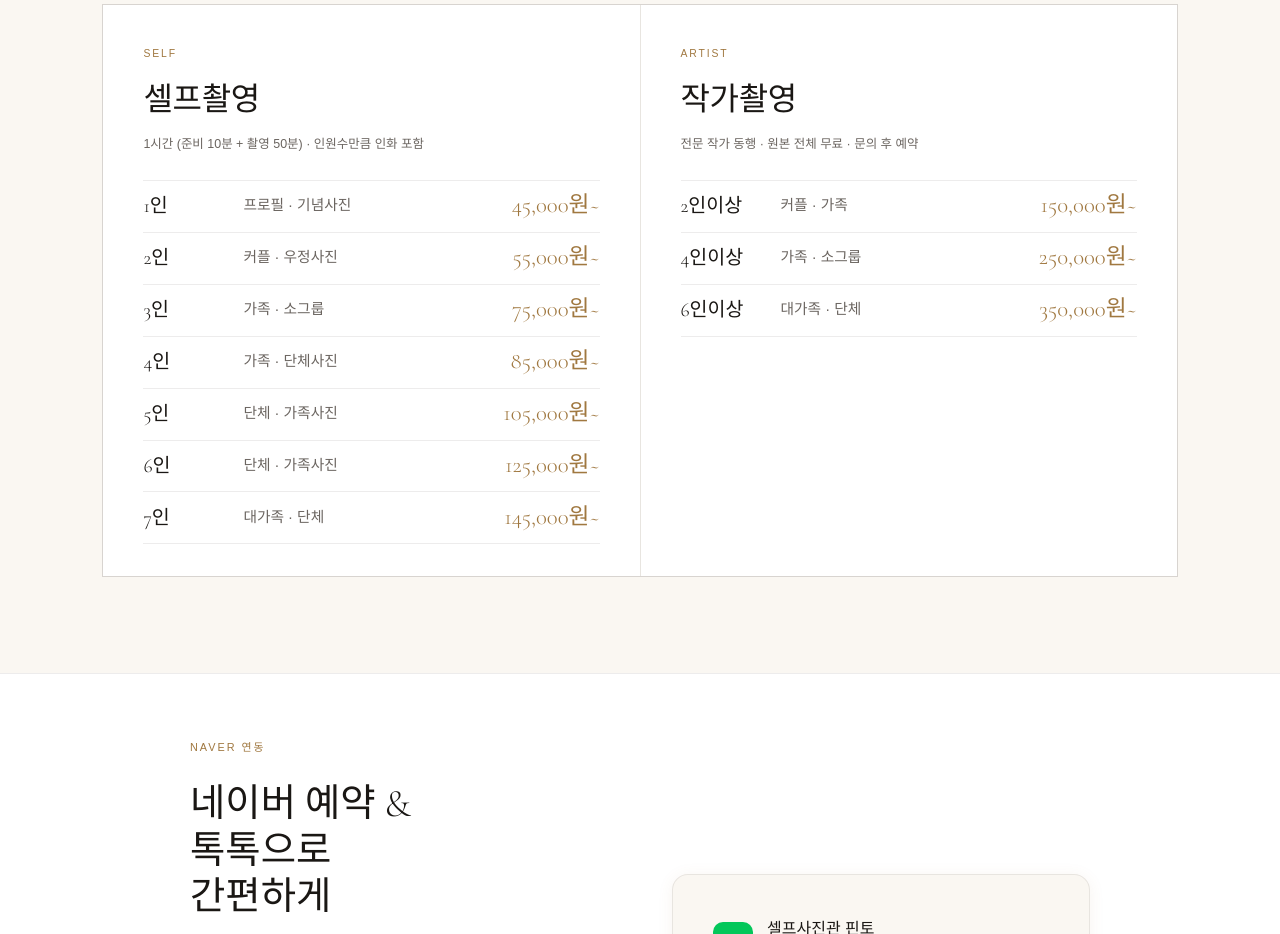
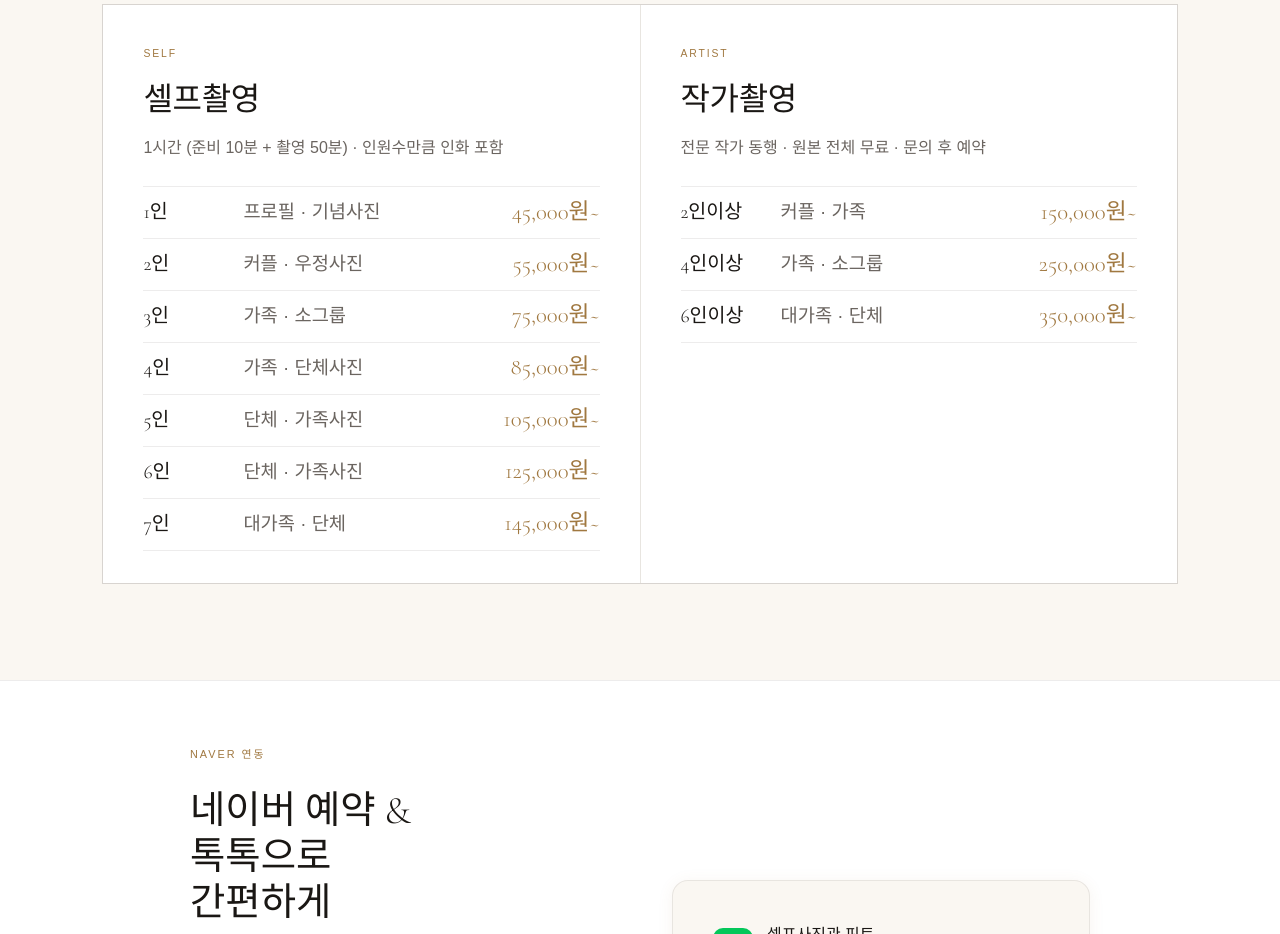
Before and after one commit to WITKoreaChj0321/pintohomepage, a plain HTML site: page index.html in a window 1280 px wide. Shown: the part 2580-3514 px from the top of the page. Drawn offline with nearby package versions, Linux system fonts and the light colour scheme; a web font is replaced by a local one.

Commit message:
요금표 글씨 크기 조정: 11pt→14pt, 9pt→12pt
Co-Authored-By: Claude Sonnet 4.6 <noreply@anthropic.com>

```diff
--- a/index.html
+++ b/index.html
@@ -112,10 +112,10 @@ nav{position:fixed;top:0;left:0;right:0;z-index:100;display:flex;align-items:cen
 .price-group{background:var(--bg);padding:2.5rem 2.5rem 2rem}
 .price-group-tag{font-size:.65rem;letter-spacing:.18em;color:var(--gold);text-transform:uppercase;display:block;margin-bottom:.5rem;font-weight:500}
 .price-group h3{font-family:'Cormorant Garamond',serif;font-size:2rem;font-weight:300;color:var(--ink);letter-spacing:-.01em;margin-bottom:.4rem}
-.price-group-desc{font-size:.78rem;color:var(--ink2);line-height:1.75;padding-bottom:1.5rem;margin-bottom:0;border-bottom:1px solid var(--border)}
+.price-group-desc{font-size:1rem;color:var(--ink2);line-height:1.75;padding-bottom:1.5rem;margin-bottom:0;border-bottom:1px solid var(--border)}
 .price-row{display:grid;grid-template-columns:5.5rem 1fr auto;align-items:center;gap:.75rem;padding:.35rem 0;border-bottom:1px solid var(--border)}
 .price-tier{font-family:'Cormorant Garamond',serif;font-size:1.22rem;font-weight:300;color:var(--ink)}
-.price-desc{font-size:.92rem;color:var(--ink2)}
+.price-desc{font-size:1.17rem;color:var(--ink2)}
 .price-val{font-family:'Cormorant Garamond',serif;font-size:1.42rem;font-weight:300;color:var(--gold);white-space:nowrap}
 .service-naver-btn{display:inline-flex;align-items:center;gap:.4rem;background:var(--naver);color:#fff;font-size:.75rem;font-family:'Pretendard',sans-serif;font-weight:500;padding:.5rem 1rem;border-radius:1.5rem;text-decoration:none;margin-top:1.5rem;transition:background .2s}
 .service-naver-btn:hover{background:var(--naver-dk)}
```
Also changed, not shown: pinto.html (+2 -2 lines).
